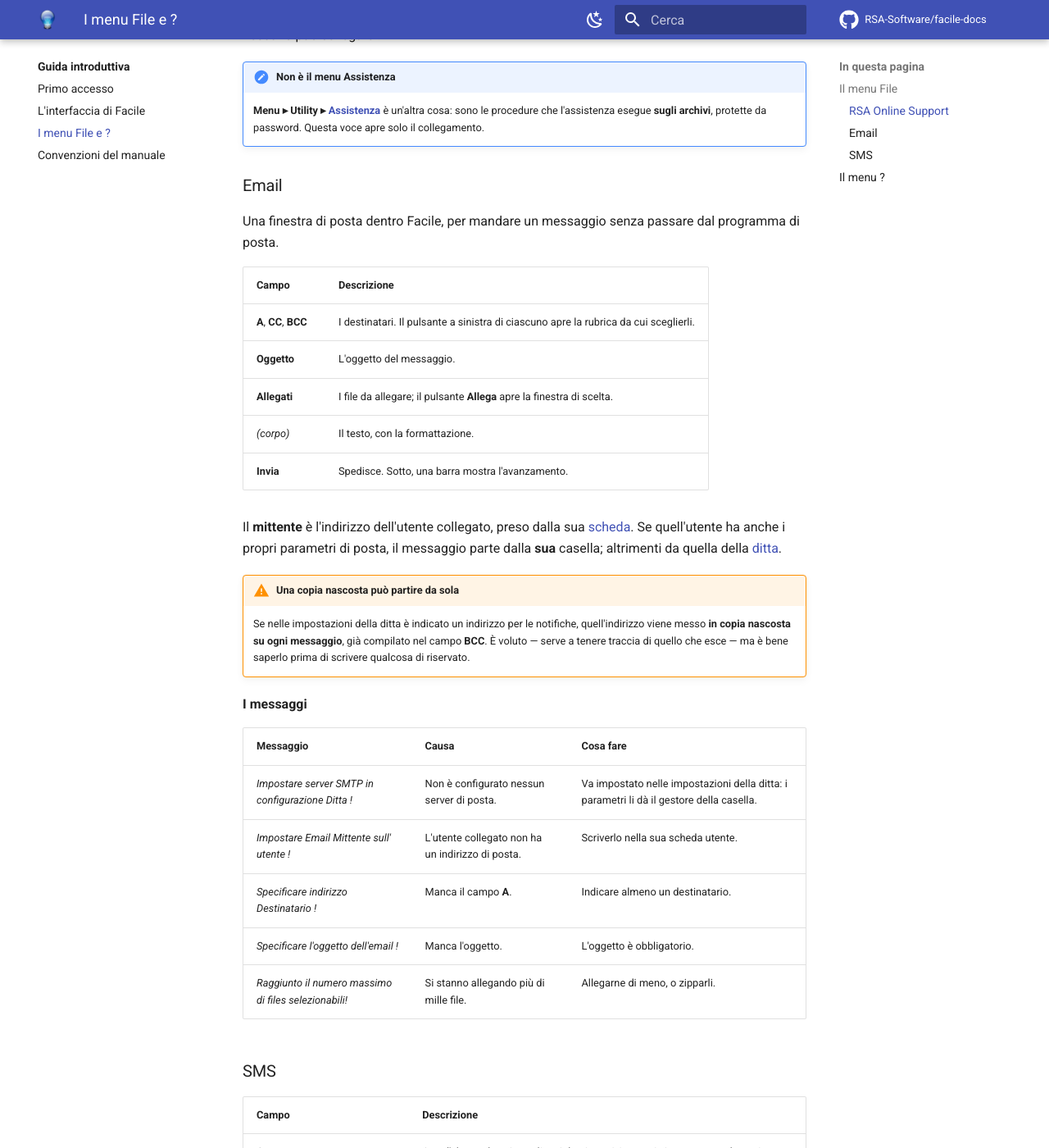
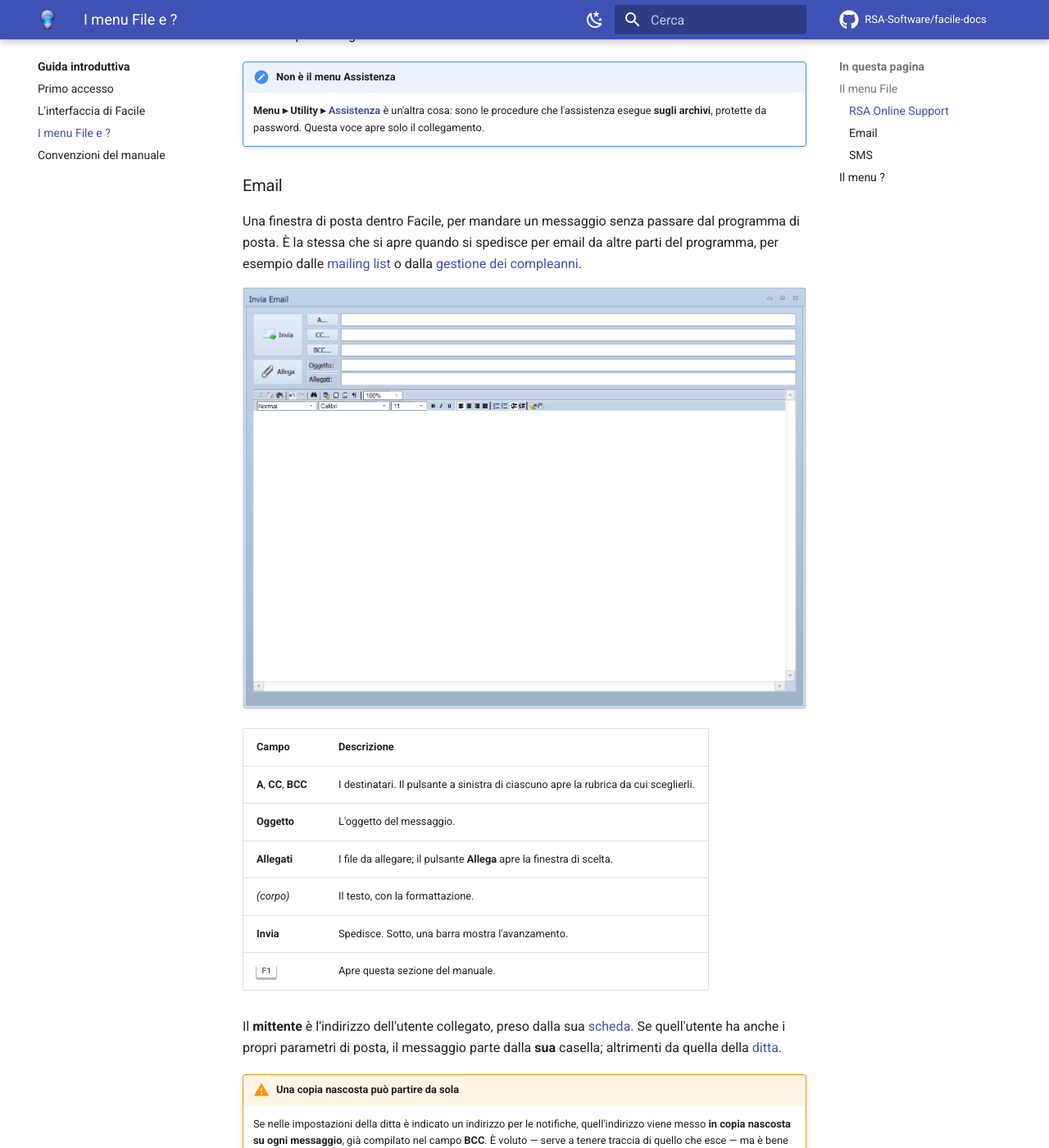
Before and after one commit to RSA-Software/facile-docs, an MkDocs documentation site: the page built from docs/introduzione/menu-file-e-guida.md, in a window 1280 px wide and 1400 px high, scrolled down 980 px. Shown: the whole window at 82% size. Built offline with MkDocs 1.6.1 and Material for MkDocs 9.7.7, drawn with Linux system fonts in a browser that asks for light colours; comment, search, counter and statistics services are not loaded; some of the changed text lies outside the part shown.

Commit message:
Email e SMS: guida F1, schermate e rimandi alle finestre che le riusano
- In "I menu File e ?", sezioni Email e SMS: riga F1 nelle tabelle, le due
  schermate (introduzione/email.png e sms.png, prese col font nuovo e con la
  barra dell'editor che ora si legge anche al 150%) e il rimando a mailing
  list e compleanni, che aprono le stesse finestre; dai compleanni l'SMS non
  ha l'invio programmato.

Co-Authored-By: Claude Opus 5.5 (1M context) <noreply@anthropic.com>

```diff
--- a/docs/introduzione/menu-file-e-guida.md
+++ b/docs/introduzione/menu-file-e-guida.md
@@ -41,7 +41,12 @@ al telefono: senza quel codice nessuno può collegarsi.
 ### Email
 
 Una finestra di posta dentro Facile, per mandare un messaggio senza passare dal
-programma di posta.
+programma di posta. È la stessa che si apre quando si spedisce per email da
+altre parti del programma, per esempio dalle
+[mailing list](../moduli/anagrafiche/mailing-list.md) o dalla
+[gestione dei compleanni](../moduli/anagrafiche/gestione-compleanni.md).
+
+![Finestra Invia Email](../assets/img/introduzione/email.png)
 
 | Campo | Descrizione |
 |---|---|
@@ -50,6 +55,7 @@ programma di posta.
 | **Allegati** | I file da allegare; il pulsante **Allega** apre la finestra di scelta. |
 | *(corpo)* | Il testo, con la formattazione. |
 | **Invia** | Spedisce. Sotto, una barra mostra l'avanzamento. |
+| ++f1++ | Apre questa sezione del manuale. |
 
 Il **mittente** è l'indirizzo dell'utente collegato, preso dalla sua
 [scheda](../moduli/anagrafiche/utenti.md). Se quell'utente ha anche i propri
@@ -75,12 +81,19 @@ quella della [ditta](../moduli/anagrafiche/ditte.md).
 
 ### SMS
 
+La stessa finestra si apre anche dalle mailing list e dalla gestione dei
+compleanni; dai compleanni i destinatari sono già scelti e l'invio programmato
+non c'è.
+
+![Finestra Invio SMS](../assets/img/introduzione/sms.png)
+
 | Campo | Descrizione |
 |---|---|
 | **A…** | Apre l'elenco da cui scegliere i destinatari; i numeri si possono anche scrivere a mano. |
 | *(testo)* | Il messaggio. |
 | **Invio Programmato — Data**, **Ora** | Quando farlo partire. Lasciandoli vuoti parte subito. |
 | **Invia** | Spedisce. |
+| ++f1++ | Apre questa sezione del manuale. |
 
 Mentre si scrive, **il titolo della finestra conta i caratteri**: *Invio SMS :
 40 caratteri*. Superati i 160 diventa *Invio di 2 SMS : 173 caratteri* e si
```
Also changed, not shown: docs/assets/img/introduzione/email.png (added), docs/assets/img/introduzione/sms.png (added).
